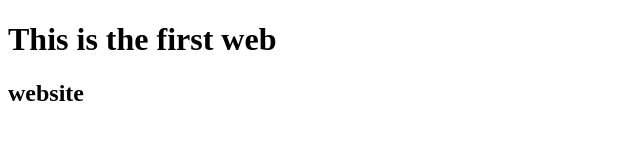
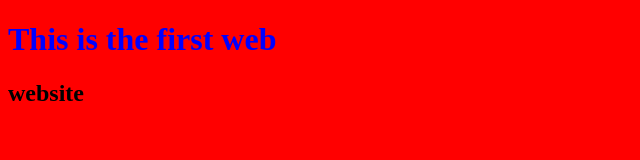
Before and after one commit to GETENETLEGESE/Gech, a plain HTML site: page index.html in a window 1280 px wide. Shown: the whole page, without its empty margins (0-640 px from the left). Drawn offline with Linux system fonts and the light colour scheme.

Commit message:
style added and bg and h1 chage

```diff
--- a/index.html
+++ b/index.html
@@ -4,6 +4,7 @@
     <meta charset="UTF-8">
     <meta name="viewport" content="width=device-width, initial-scale=1.0">
     <title>Document</title>
+    <link rel="stylesheet" href="style.css">
 </head>
 <body>
    <h1> This is the first web</h1>
--- /dev/null
+++ b/style.css
@@ -0,0 +1,6 @@
+body {
+    background-color: red;
+}
+h1 {
+    color: blue;
+}
```
